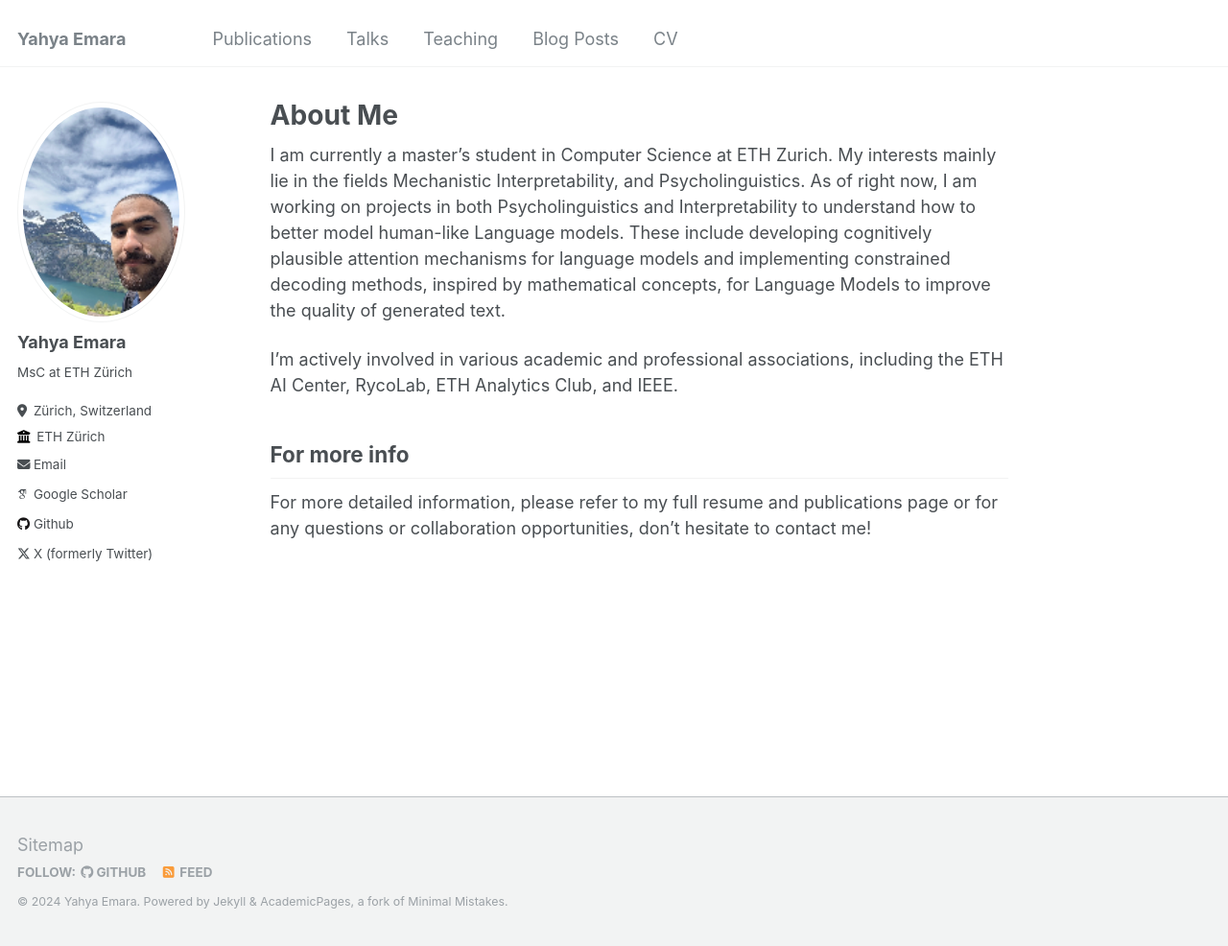
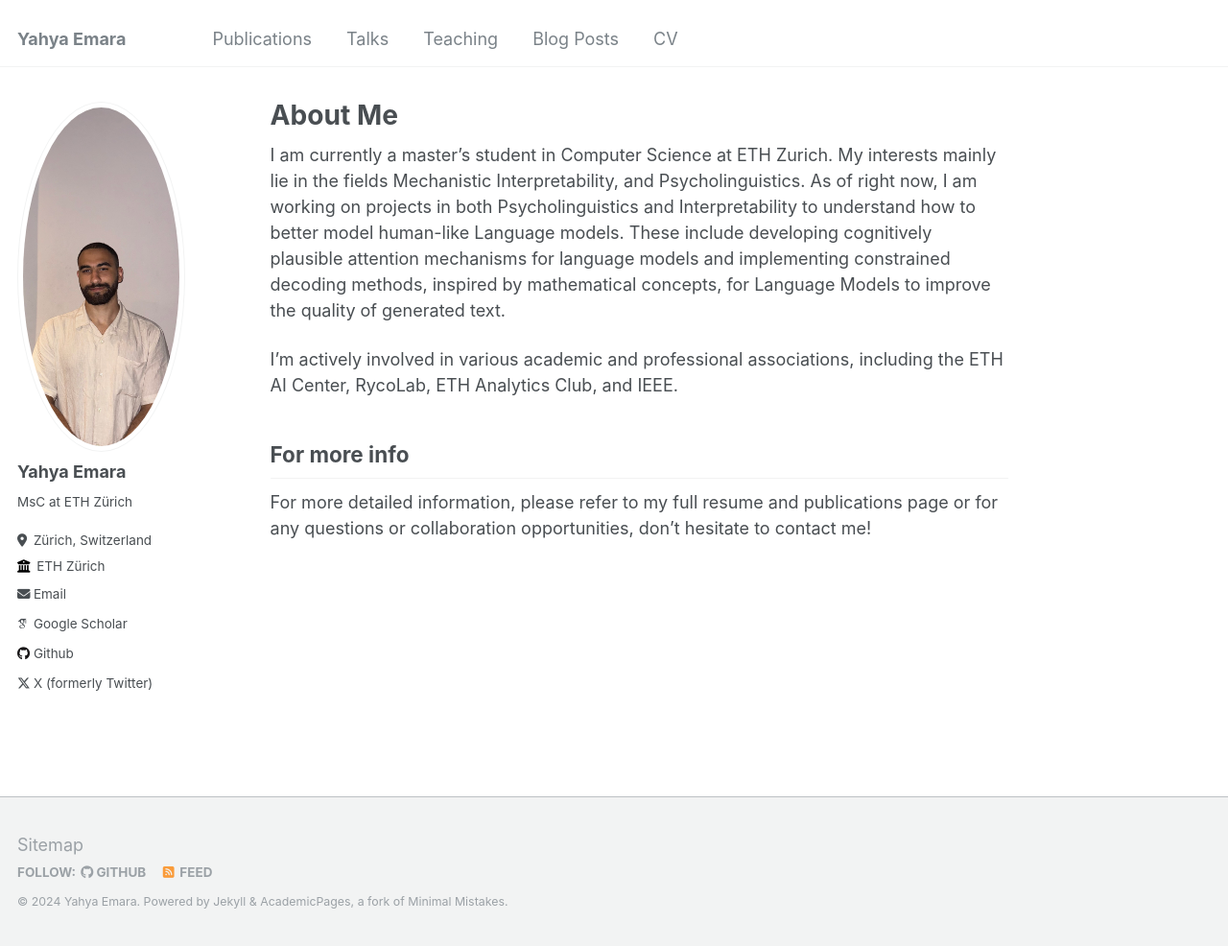
Before and after one commit to yahya010/yahya010.github.io, a Jekyll site: the page built from _pages/about.md, in a window 1280 px wide and 986 px high. Shown: the whole window at 96% size. Built offline with Jekyll 4.4.1, drawn with Linux system fonts in a browser that asks for light colours; some web fonts are replaced.

Commit message:
Update _config.yml

```diff
--- a/_config.yml
+++ b/_config.yml
@@ -21,7 +21,7 @@
 #               Additional customization can be done by editing /_includes/author-profile.html
 author:
   # Biographic information
-  avatar           : "profile.png"
+  avatar           : "profile_ist.jpeg" #"profile.png"
   name             : "Yahya Emara"
   pronouns         : # example: "she/her"
   bio              : "MsC at ETH Zürich"
```
